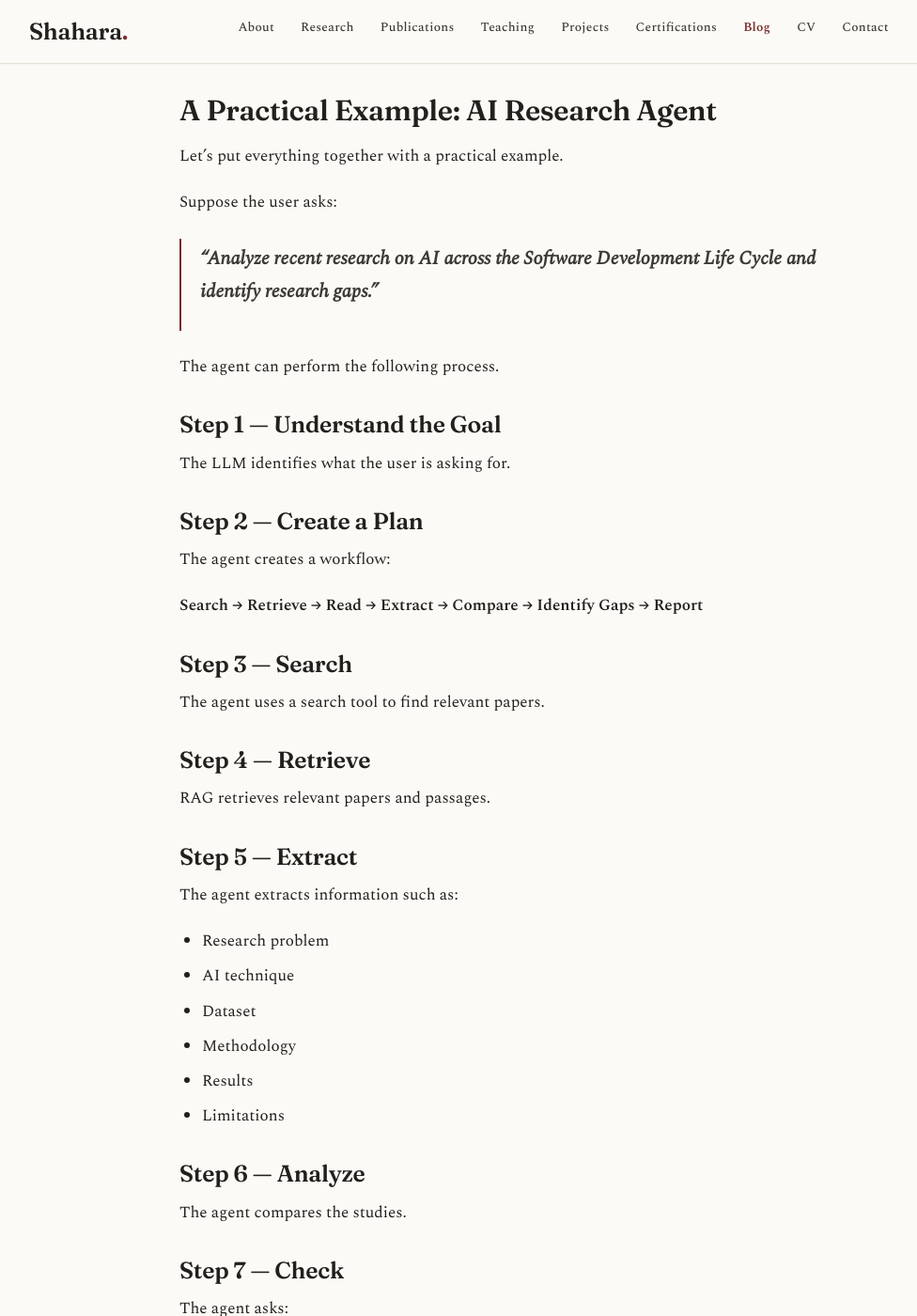
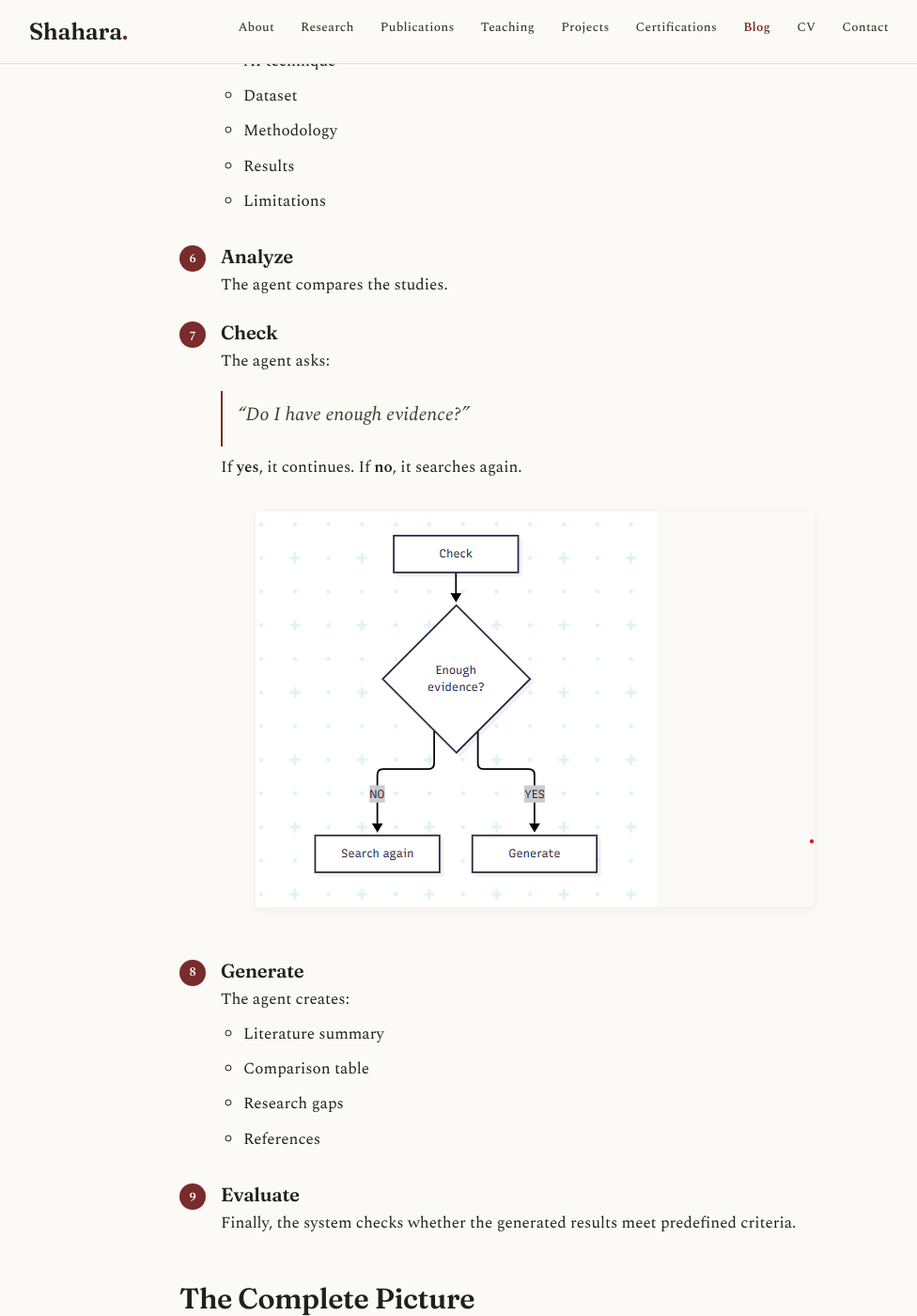
Before and after one commit to shahara-laila/shahara-laila.github.io, a Jekyll site: the page built from _posts/2026-09-23-llmops-how-to-build-evaluate-trace-and-improve-ai-agents.md, in a window 1280 px wide and 1400 px high, scrolled down 8823 px. Shown: the whole window at 94% size, without its empty margins (93-1069 px from the left). Built offline with Jekyll 4.4.1, drawn with Linux system fonts in a browser that asks for light colours; some of the changed text lies outside the part shown.

Commit message:
Polish post formatting: remove em dashes, add step lists, cap image height

```diff
--- a/_posts/2026-09-23-llmops-how-to-build-evaluate-trace-and-improve-ai-agents.md
+++ b/_posts/2026-09-23-llmops-how-to-build-evaluate-trace-and-improve-ai-agents.md
@@ -6,7 +6,7 @@ categories: [ai, agents]
 tags: [llmops, ai-agents, evaluation, tracing, monitoring, observability]
 math: false
 comments: true
-excerpt: "Building an agent is the easy part. Keeping it reliable in production takes evaluation, tracing, monitoring, and a continuous improvement loop — here's how LLMOps ties it all together."
+excerpt: "Building an agent is the easy part. Keeping it reliable in production takes evaluation, tracing, monitoring, and a continuous improvement loop. Here's how LLMOps ties it all together."
 ---
 
 In the first two parts of this series, we explored the foundations of AI Agents.
@@ -194,26 +194,18 @@ Suppose the user asks:
 
 The agent can perform the following process.
 
-### Step 1 — Understand the Goal
-
-The LLM identifies what the user is asking for.
-
-### Step 2 — Create a Plan
-
+<ol class="step-list">
+<li class="step"><span class="step-num">1</span><div class="step-body"><h4>Understand the Goal</h4><p>The LLM identifies what the user is asking for.</p></div></li>
+<li class="step"><span class="step-num">2</span><div class="step-body" markdown="1">
+<h4>Create a Plan</h4>
 The agent creates a workflow:
 
 **Search → Retrieve → Read → Extract → Compare → Identify Gaps → Report**
-
-### Step 3 — Search
-
-The agent uses a search tool to find relevant papers.
-
-### Step 4 — Retrieve
-
-RAG retrieves relevant papers and passages.
-
-### Step 5 — Extract
-
+</div></li>
+<li class="step"><span class="step-num">3</span><div class="step-body"><h4>Search</h4><p>The agent uses a search tool to find relevant papers.</p></div></li>
+<li class="step"><span class="step-num">4</span><div class="step-body"><h4>Retrieve</h4><p>RAG retrieves relevant papers and passages.</p></div></li>
+<li class="step"><span class="step-num">5</span><div class="step-body" markdown="1">
+<h4>Extract</h4>
 The agent extracts information such as:
 
 * Research problem
@@ -222,35 +214,29 @@ The agent extracts information such as:
 * Methodology
 * Results
 * Limitations
-
-### Step 6 — Analyze
-
-The agent compares the studies.
-
-### Step 7 — Check
-
+</div></li>
+<li class="step"><span class="step-num">6</span><div class="step-body"><h4>Analyze</h4><p>The agent compares the studies.</p></div></li>
+<li class="step"><span class="step-num">7</span><div class="step-body" markdown="1">
+<h4>Check</h4>
 The agent asks:
 
 > "Do I have enough evidence?"
 
-If **yes**, it continues.
-
-If **no**, it searches again.
+If **yes**, it continues. If **no**, it searches again.
 
 ![Decision point where the agent checks whether it has enough evidence or needs to search again](/assets/images/posts/llmops-how-to-build-evaluate-trace-and-improve-ai-agents/image5.png)
-
-### Step 8 — Generate
-
+</div></li>
+<li class="step"><span class="step-num">8</span><div class="step-body" markdown="1">
+<h4>Generate</h4>
 The agent creates:
 
 * Literature summary
 * Comparison table
 * Research gaps
 * References
-
-### Step 9 — Evaluate
-
-Finally, the system checks whether the generated results meet predefined criteria.
+</div></li>
+<li class="step"><span class="step-num">9</span><div class="step-body"><h4>Evaluate</h4><p>Finally, the system checks whether the generated results meet predefined criteria.</p></div></li>
+</ol>
 
 ## The Complete Picture
 
--- a/assets/css/_partials/_blog.scss
+++ b/assets/css/_partials/_blog.scss
@@ -208,6 +208,10 @@
     }
 
     img {
+      max-width: 100%;
+      max-height: 640px;
+      width: auto;
+      height: auto;
       border-radius: $radius-md;
       margin: $space-8 auto;
       box-shadow: $shadow-md;
@@ -223,6 +227,60 @@
         margin-top: $space-3;
         font-style: italic;
       }
+    }
+
+    blockquote {
+      margin: $space-4 0;
+      padding: $space-2 0 $space-2 $space-4;
+    }
+
+    .step-list {
+      list-style: none;
+      margin: $space-6 0;
+      padding: 0;
+      display: flex;
+      flex-direction: column;
+      gap: $space-4;
+    }
+
+    .step-list .step {
+      display: flex;
+      gap: $space-4;
+      align-items: flex-start;
+    }
+
+    .step-list .step-num {
+      flex: 0 0 auto;
+      width: 28px;
+      height: 28px;
+      border-radius: $radius-full;
+      background: $color-accent;
+      color: $color-bg;
+      font-size: $fs-sm;
+      font-weight: $fw-semibold;
+      display: flex;
+      align-items: center;
+      justify-content: center;
+    }
+
+    .step-list .step-body {
+      flex: 1 1 auto;
+    }
+
+    .step-list .step-body h4 {
+      margin: 0 0 $space-1 0;
+      font-size: $fs-md;
+    }
+
+    .step-list .step-body p,
+    .step-list .step-body ul,
+    .step-list .step-body ol,
+    .step-list .step-body blockquote {
+      margin-bottom: $space-2;
+    }
+
+    .step-list .step-body > :last-child {
+      margin-bottom: 0;
     }
 
     // Math display
```
Also changed, not shown: _posts/2026-09-21-from-llms-to-ai-agents.md (+13 -13 lines), _posts/2026-09-22-inside-the-ai-agent-loop-engineering-memory-and-rag.md (+12 -18 lines).
